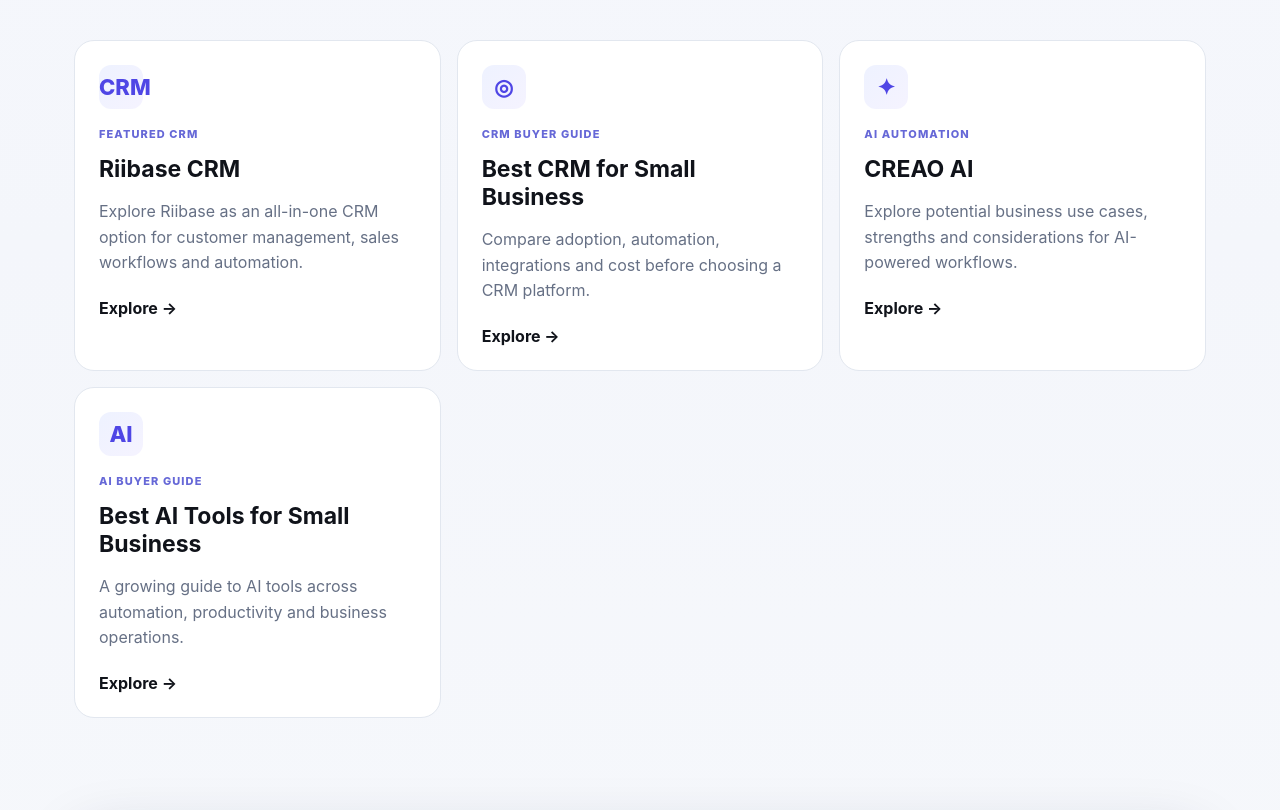
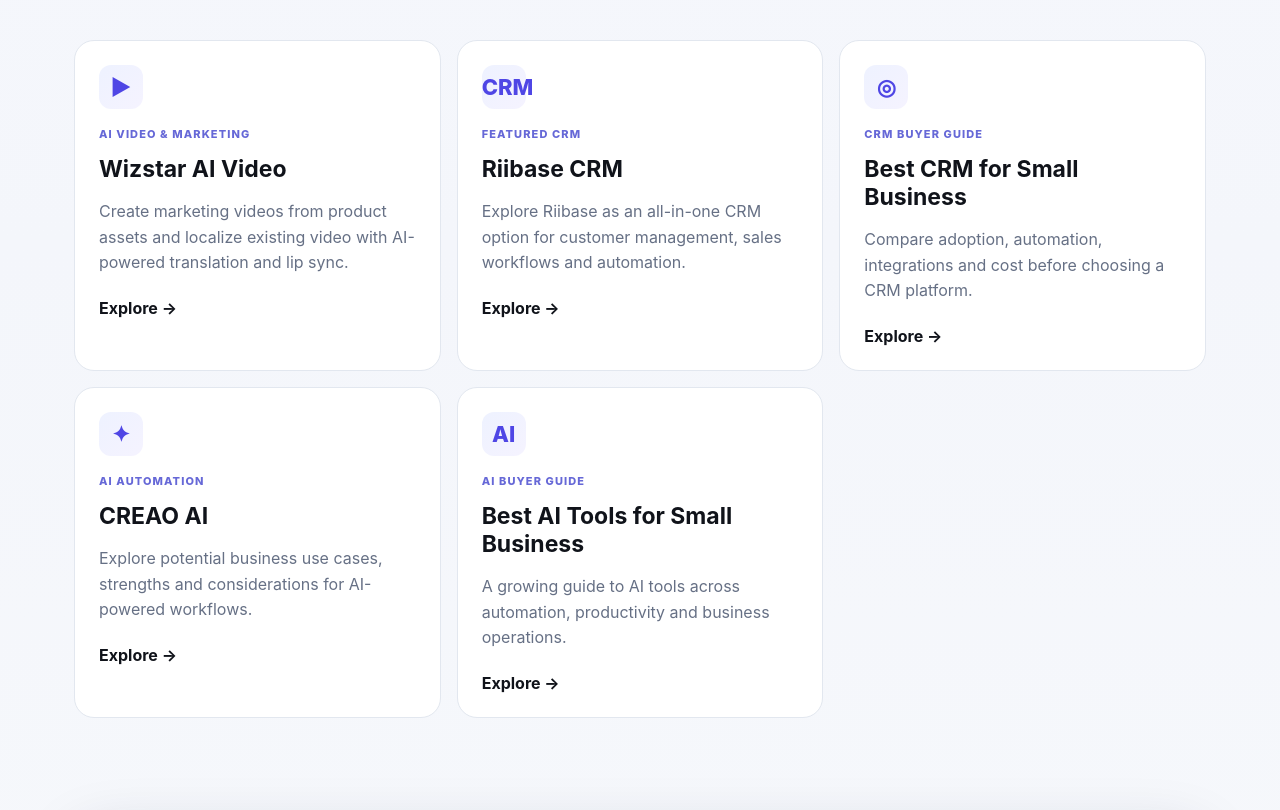
Before and after one commit to luizferdazzi-commits/business-calculator-hub, a Next.js app: page /ai-tools in a window 1280 px wide. Shown: the part 1052-1862 px from the top of the page. Built offline with nearby package versions, Linux system fonts and the light colour scheme.

Commit message:
Feature Wizstar in AI Tools

```diff
--- a/app/ai-tools/page.tsx
+++ b/app/ai-tools/page.tsx
@@ -4,6 +4,7 @@
 export const metadata:Metadata={title:'AI Tools, CRM & Software for Small Business',description:'Practical software, CRM and AI guides for entrepreneurs, freelancers and small businesses.',alternates:{canonical:'/ai-tools'}};
 
 const software=[
+{href:'/ai-tools/wizstar',tag:'AI VIDEO & MARKETING',icon:'▶',title:'Wizstar AI Video',text:'Create marketing videos from product assets and localize existing video with AI-powered translation and lip sync.'},
 {href:'/ai-tools/riibase',tag:'FEATURED CRM',icon:'CRM',title:'Riibase CRM',text:'Explore Riibase as an all-in-one CRM option for customer management, sales workflows and automation.'},
 {href:'/ai-tools/best-crm-for-small-business',tag:'CRM BUYER GUIDE',icon:'◎',title:'Best CRM for Small Business',text:'Compare adoption, automation, integrations and cost before choosing a CRM platform.'},
 {href:'/ai-tools/creao',tag:'AI AUTOMATION',icon:'✦',title:'CREAO AI',text:'Explore potential business use cases, strengths and considerations for AI-powered workflows.'},
```
